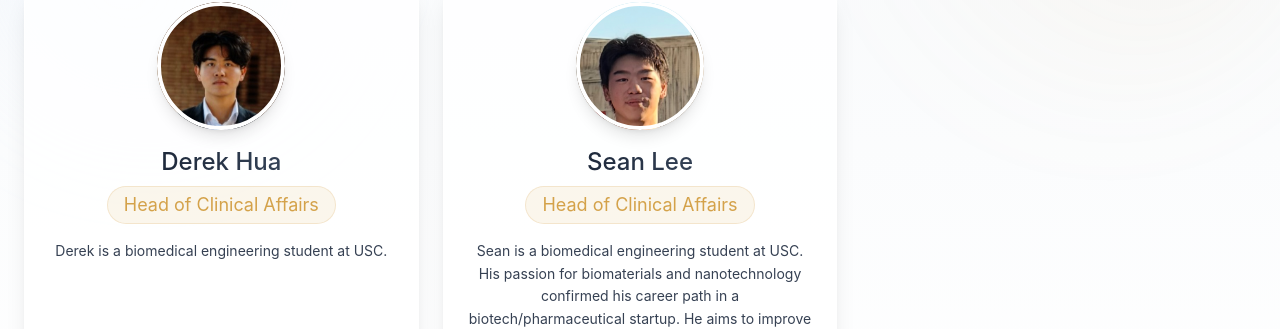
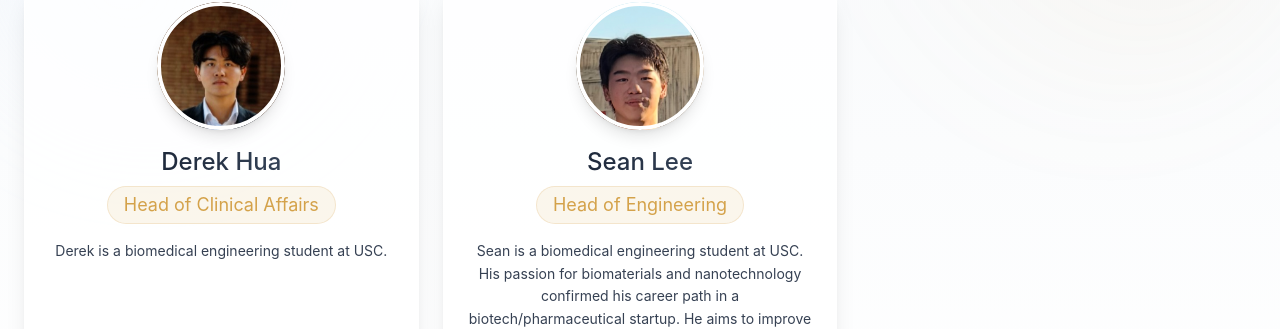
Before and after one commit to NACE-startup/pandosurgical, a React (Vite) app: page / in a window 1280 px wide. Shown: the part 3210-3539 px from the top of the page. Built offline with nearby package versions, Linux system fonts and the light colour scheme.

Commit message:
Update Sean Lee role to Head of Engineering

```diff
--- a/src/app/components/Team.tsx
+++ b/src/app/components/Team.tsx
@@ -46,7 +46,7 @@ export function Team() {
     },
     {
       name: 'Sean Lee',
-      role: 'Head of Clinical Affairs',
+      role: 'Head of Engineering',
       image: seanImage,
       linkedin: 'https://www.linkedin.com/in/sean-long-siang-lee-9bbab8373/',
       description:
```
